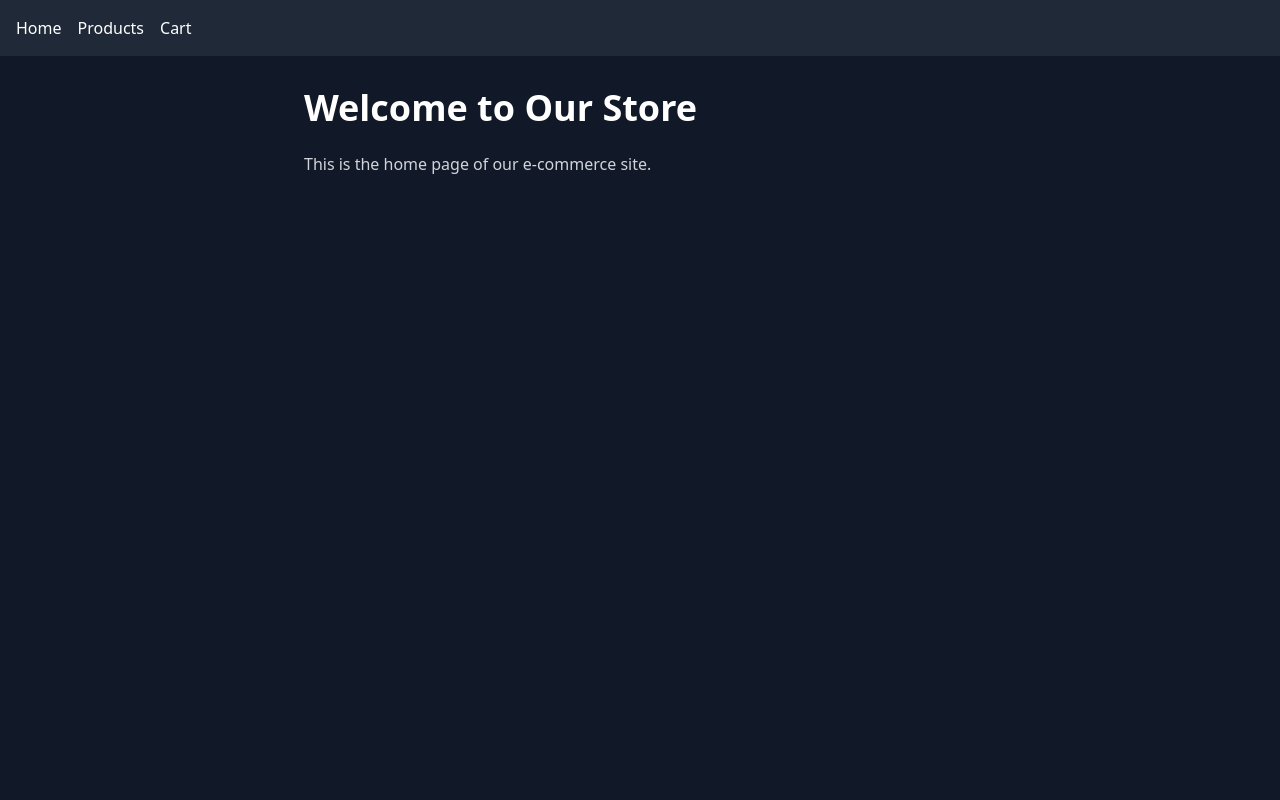
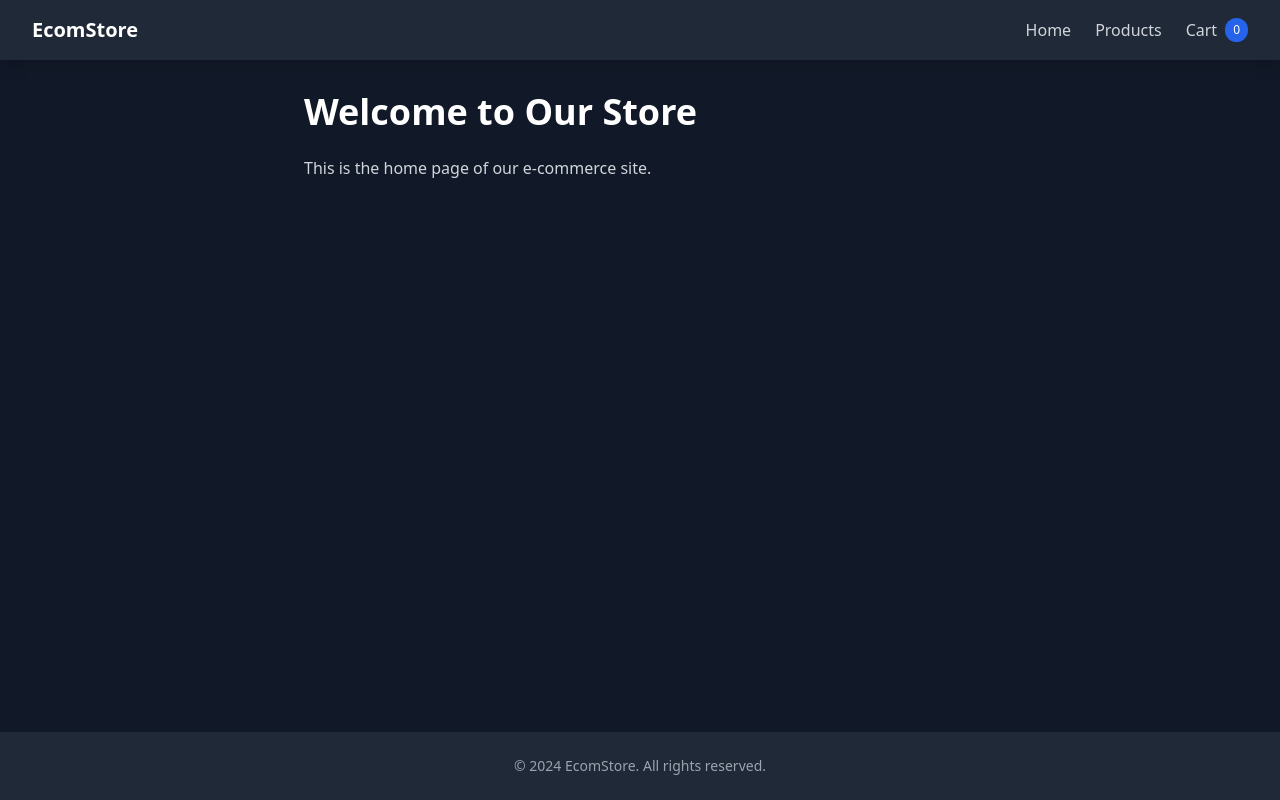
Before and after one commit to RashikShahjahan/ai-ecommerce, a React (Vite) app in the folder user_frontend/: page / in a window 1280 px wide. Built offline with nearby package versions, Linux system fonts and the light colour scheme.

Commit message:
✨ Feat: add layout component

```diff
--- a/user_frontend/src/App.tsx
+++ b/user_frontend/src/App.tsx
@@ -1,22 +1,5 @@
-import { Link } from 'react-router-dom'
 import { AppRoutes } from './Routes'
-
-function Layout({ children }: { children: React.ReactNode }) {
-  return (
-    <div className="min-h-screen bg-gray-900 text-white">
-      <nav className="bg-gray-800 p-4">
-        <div className="max-w-7xl mx-auto flex gap-4">
-          <Link to="/" className="hover:text-gray-300 transition-colors">Home</Link>
-          <Link to="/products" className="hover:text-gray-300 transition-colors">Products</Link>
-          <Link to="/cart" className="hover:text-gray-300 transition-colors">Cart</Link>
-        </div>
-      </nav>
-      <main className="max-w-7xl mx-auto p-8">
-        {children}
-      </main>
-    </div>
-  )
-}
+import { Layout } from './components/Layout'
 
 function App() {
   return (
--- /dev/null
+++ b/user_frontend/src/components/Layout.tsx
@@ -0,0 +1,56 @@
+import { Link } from 'react-router-dom'
+
+export function Layout({ children }: { children: React.ReactNode }) {
+    return (
+        <div className="min-h-screen flex flex-col bg-gray-900 text-white">
+            <header className="bg-gray-800 shadow-lg">
+                <nav className="max-w-7xl mx-auto px-4 sm:px-6 lg:px-8 py-4">
+                    <div className="flex items-center justify-between">
+                        <div className="flex items-center">
+                            <Link to="/" className="text-xl font-bold text-white">
+                                EcomStore
+                            </Link>
+                        </div>
+                        <div className="flex gap-6">
+                            <Link
+                                to="/"
+                                className="text-gray-300 hover:text-white transition-colors"
+                            >
+                                Home
+                            </Link>
+                            <Link
+                                to="/products"
+                                className="text-gray-300 hover:text-white transition-colors"
+                            >
+                                Products
+                            </Link>
+                            <Link
+                                to="/cart"
+                                className="text-gray-300 hover:text-white transition-colors flex items-center gap-2"
+                            >
+                                <span>Cart</span>
+                                <span className="bg-blue-600 text-white text-xs px-2 py-1 rounded-full">
+                                    0
+                                </span>
+                            </Link>
+                        </div>
+                    </div>
+                </nav>
+            </header>
+
+            <main className="flex-grow">
+                <div className="max-w-7xl mx-auto px-4 sm:px-6 lg:px-8 py-8">
+                    {children}
+                </div>
+            </main>
+
+            <footer className="bg-gray-800 mt-auto">
+                <div className="max-w-7xl mx-auto px-4 sm:px-6 lg:px-8 py-6">
+                    <div className="text-center text-gray-400 text-sm">
+                        <p>© 2024 EcomStore. All rights reserved.</p>
+                    </div>
+                </div>
+            </footer>
+        </div>
+    )
+}
```
